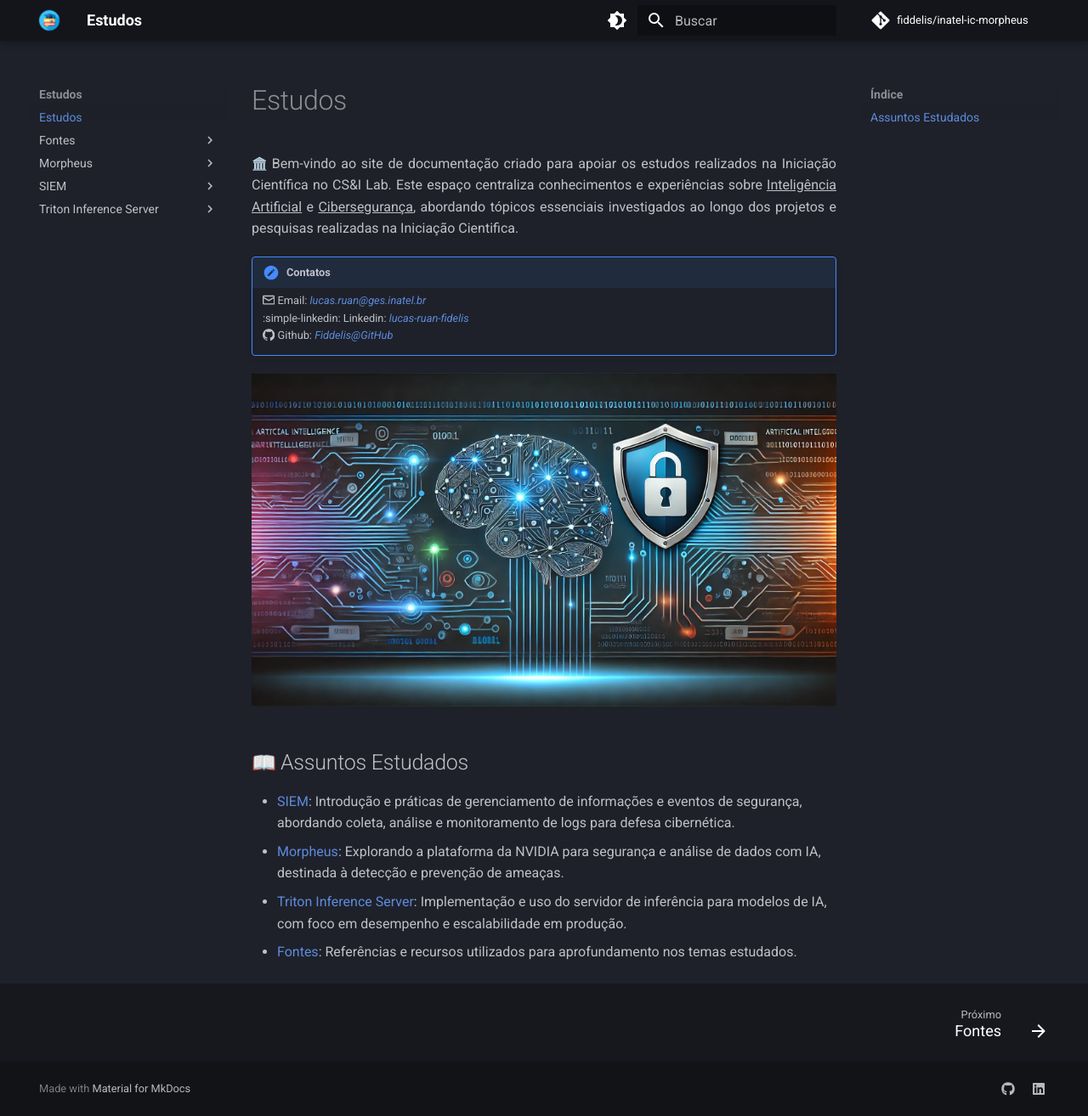
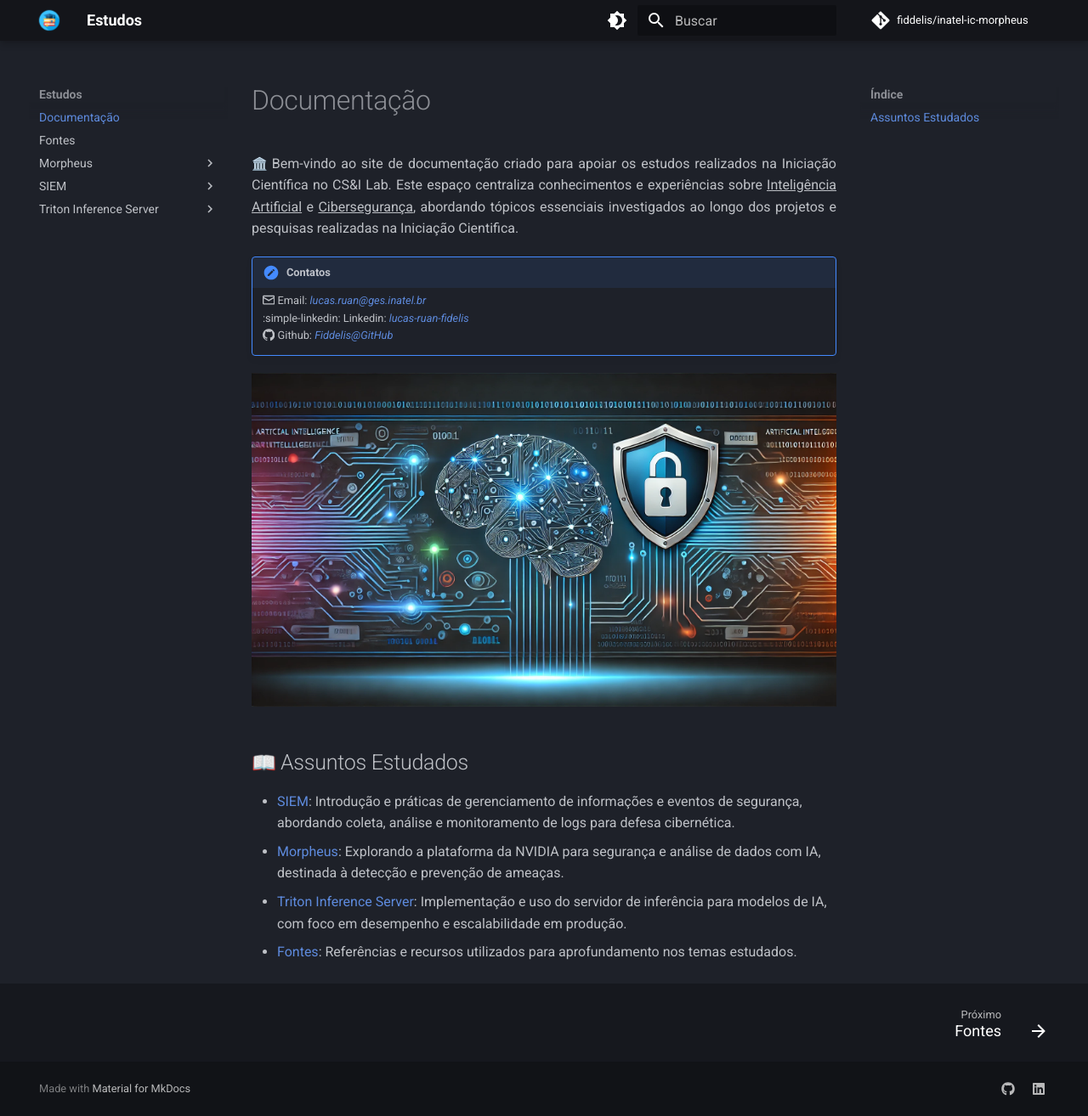
Before and after one commit to Fiddelis/inatel-ic-morpheus, an MkDocs documentation site: the page built from docs/index.md, in a window 1280 px wide and 1314 px high. Shown: the whole window at 85% size. Built offline with MkDocs 1.6.1 and Material for MkDocs 9.7.7, drawn with Linux system fonts in a browser that asks for light colours; emoji names are drawn with the system emoji font; comment, search, counter and statistics services are not loaded.

Commit message:
refatorando textos

```diff
--- a/docs/index.md
+++ b/docs/index.md
@@ -1,4 +1,4 @@
-# Estudos
+# Documentação
 
 :classical_building: Bem-vindo ao site de documentação criado para apoiar os estudos realizados na Iniciação Científica no CS&I Lab. Este espaço centraliza conhecimentos e experiências sobre ^^Inteligência Artificial^^ e ^^Cibersegurança^^, abordando tópicos essenciais investigados ao longo dos projetos e pesquisas realizadas na Iniciação Cientifica.
 
@@ -14,4 +14,4 @@
 - [SIEM](SIEM/0.introdução.md): Introdução e práticas de gerenciamento de informações e eventos de segurança, abordando coleta, análise e monitoramento de logs para defesa cibernética.
 - [Morpheus](Morpheus/0.introdução.md): Explorando a plataforma da NVIDIA para segurança e análise de dados com IA, destinada à detecção e prevenção de ameaças.
 - [Triton Inference Server](Triton Inference Server/0.introdução.md): Implementação e uso do servidor de inferência para modelos de IA, com foco em desempenho e escalabilidade em produção.
-- [Fontes](Fontes/fontes.md): Referências e recursos utilizados para aprofundamento nos temas estudados.
+- [Fontes](fontes.md): Referências e recursos utilizados para aprofundamento nos temas estudados.
```
Also changed, not shown: docs/fontes.md (renamed from docs/Fontes/fontes.md).
